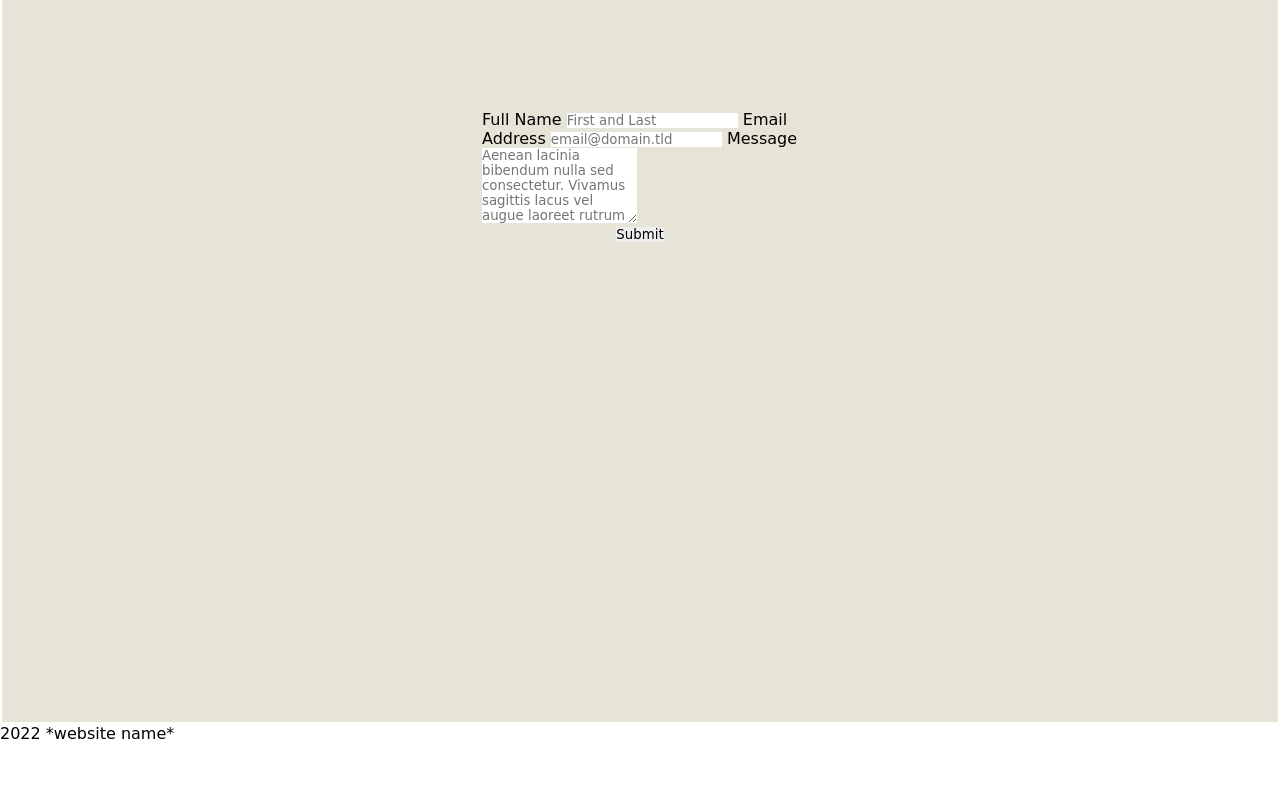
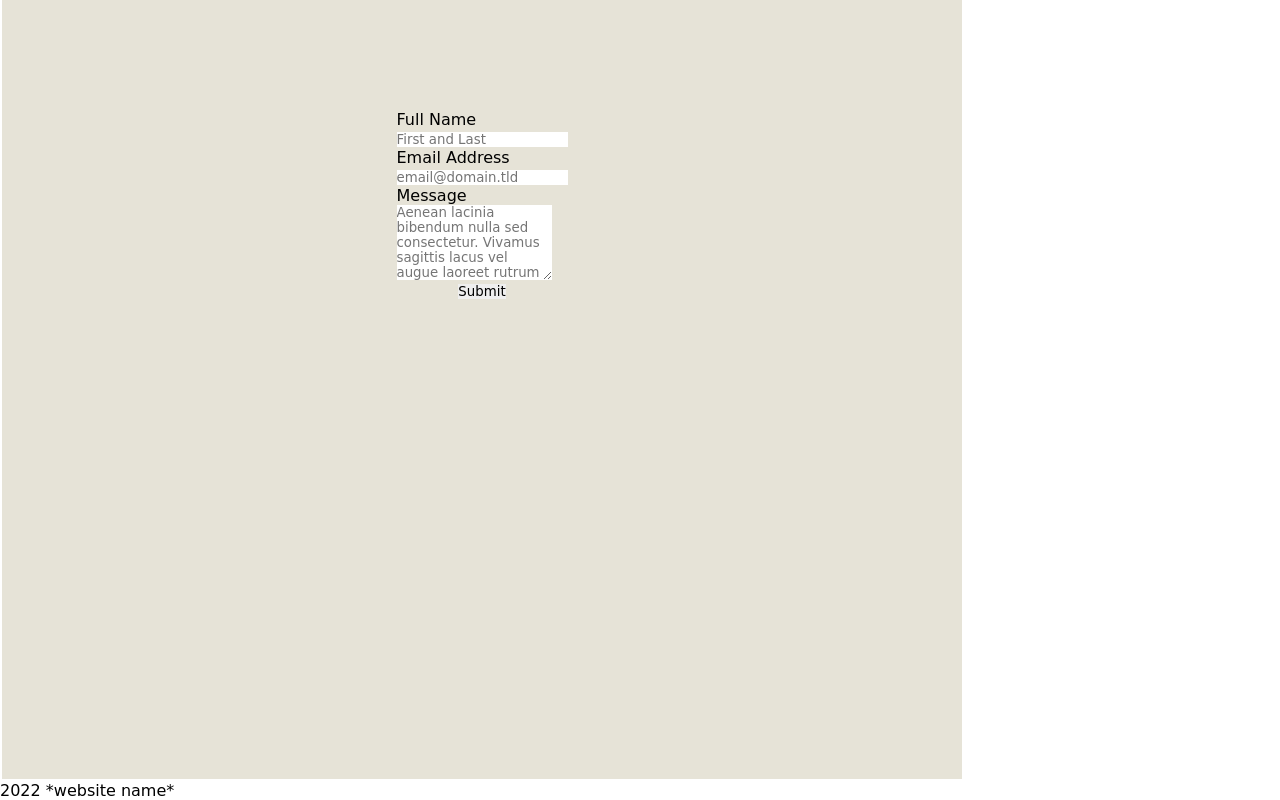
Before and after one commit to Tcap92/Capstone, a website: page contact.html in a window 1280 px wide. Shown: the part 406-1206 px from the top of the page. Before the commit the page ends 1149 px from the top, so only its background shows below. Drawn offline with Linux system fonts and the light colour scheme.

Commit message:
update 4

```diff
--- a/contact.html
+++ b/contact.html
@@ -22,8 +22,8 @@
     </h2>
   </header>
 
-  <main>
-    <div id="mainID"></div>
+
+    <div id="mainID">
     <div id="formID">
       <form id="fs-frm" name="simple-contact-form" accept-charset="utf-8" action="https://formspree.io/f/{form_id}" method="post">
       <fieldset id="fs-frm-inputs">
@@ -39,9 +39,9 @@
      </form>
     </div>
     </div>
-  </main>
-  <footer id="footer"
-    <h4> 2022 *website name* </h4>
+
+  <footer id="footer">
+    2022 *website name*
   </footer>
   <script src="index.js"></script>
 </body>
--- a/style.css
+++ b/style.css
@@ -203,13 +203,14 @@ display: flex;
 justify-content: center;
 flex-direction: column;
 border-color: #070600;
-border-width: 10px;
+border-width: 5px;
 
 }
 #mainID{
   display: flex;
   flex-direction: column;
   border: #070600;
+  width: 1vw;
 }
 
 #footer {
```
